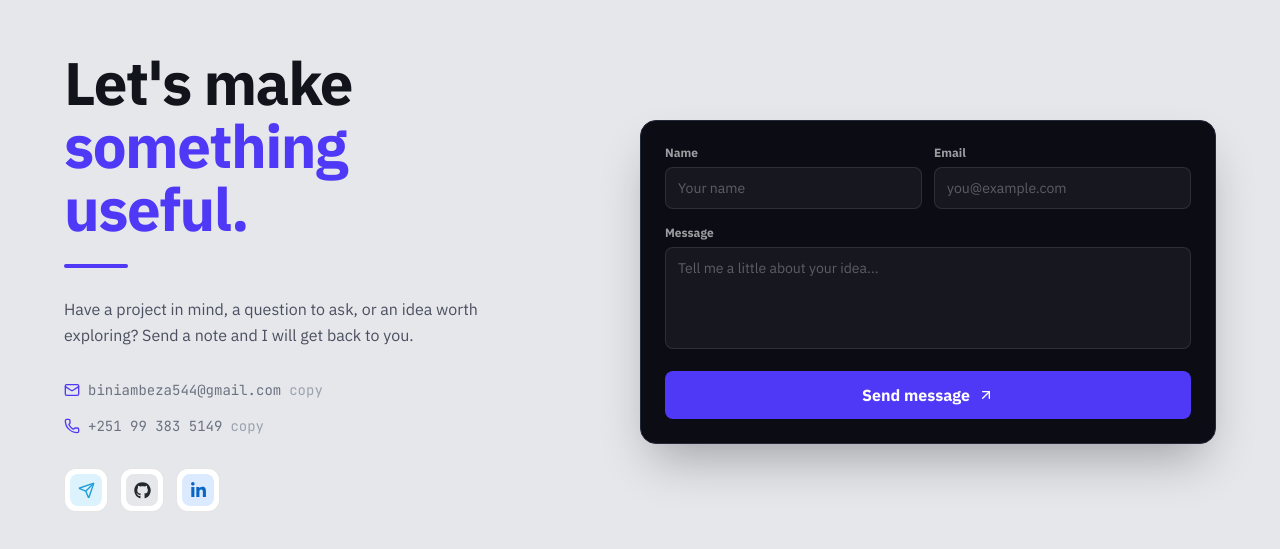
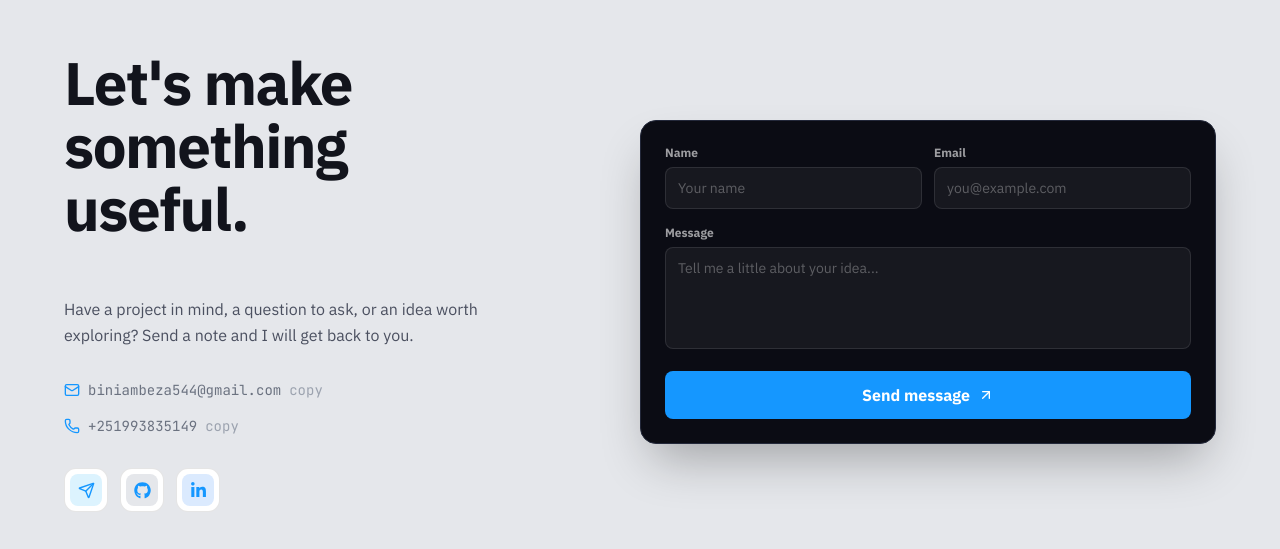
Before and after one commit to biniambeza/my-latest-portfolio, a React (Vite) app: page / in a window 1280 px wide. Shown: the part 5094-5643 px from the top of the page. Built offline with nearby package versions, Linux system fonts and the light colour scheme.

Commit message:
final product

```diff
--- a/src/components/CertificateCard.jsx
+++ b/src/components/CertificateCard.jsx
@@ -13,7 +13,7 @@ export default function CertificateCard({ certificate }) {
     .toUpperCase();
 
   const CardInner = (
-    <div className="group relative h-full flex flex-col bg-white dark:bg-zinc-900 rounded-2xl border border-black/10 dark:border-zinc-800 p-3 md:p-4 shadow-sm transition-all duration-500 hover:-translate-y-2 hover:shadow-xl hover:shadow-indigo-500/10 dark:hover:shadow-indigo-500/10 hover:border-indigo-300 dark:hover:border-indigo-800">
+    <div className="group relative h-full flex flex-col bg-white dark:bg-zinc-900 rounded-2xl border border-black/10 dark:border-zinc-800 p-3 md:p-4 shadow-sm transition-all duration-500 hover:-translate-y-2 hover:shadow-xl hover:shadow-indigo-500/10 dark:hover:shadow-/10 hover:border-[#1597ff]/60 dark:hover:border-[#1597ff]/600">
       <div className="relative flex flex-col h-full">
         <div className="flex items-center justify-between mb-4">
           {image ? (
@@ -52,7 +52,7 @@ export default function CertificateCard({ certificate }) {
         </h3>
         <p className="text-sm text-[#6B7280] dark:text-zinc-400 mb-1 transition-colors">{issuer}</p>
         {link && (
-          <a href={link} target="_blank" rel="noopener noreferrer" className="mt-auto pt-3 md:pt-5 inline-flex items-center gap-1 text-[10px] md:text-xs font-bold uppercase tracking-wider text-accent dark:text-indigo-400 group-hover:text-accent-purple dark:group-hover:text-indigo-300 transition-colors" style={{ fontFamily: "'JetBrains Mono', monospace" }}>
+          <a href={link} target="_blank" rel="noopener noreferrer" className="mt-auto pt-3 md:pt-5 inline-flex items-center gap-1 text-[10px] md:text-xs font-bold uppercase tracking-wider text-accent[#1597ff]/60 group-hover:text-accent-purple dark:group-hover:text-[#1597ff]/600 transition-colors" style={{ fontFamily: "'JetBrains Mono', monospace" }}>
             View credential
             <svg
               width="13"
--- a/src/sections/Contact.jsx
+++ b/src/sections/Contact.jsx
@@ -4,11 +4,11 @@ import { FaGithub, FaLinkedinIn } from "react-icons/fa";
 
 const COMMAND = "$ ./send_message.sh --direct";
 const email = "biniambeza544@gmail.com";
-const phone = "+251 99 383 5149";
+const phone = "+251993835149";
 const socials = [
-  { name: "Telegram", href: "https://t.me/ben_1216", icon: Send, color: "#229ED9", background: "#DCF3FE" },
-  { name: "GitHub", href: "https://github.com/biniambeza", icon: FaGithub, color: "#24292F", background: "#E5E7EB" },
-  { name: "LinkedIn", href: "https://www.linkedin.com/in/biniam-beza/", icon: FaLinkedinIn, color: "#0A66C2", background: "#DBEAFE" },
+  { name: "Telegram", href: "https://t.me/ben_1216", icon: Send, color: "#1597ff", background: "#DCF3FE" },
+  { name: "GitHub", href: "https://github.com/biniambeza", icon: FaGithub, color: "#1597ff", background: "#E5E7EB" },
+  { name: "LinkedIn", href: "https://www.linkedin.com/in/biniam-beza/", icon: FaLinkedinIn, color: "#1597ff", background: "#DBEAFE" },
 ];
 
 export default function Contact() {
@@ -99,11 +99,11 @@ export default function Contact() {
               style={{ fontFamily: "'IBM Plex Sans', sans-serif" }}
             >
               Let's make
-              <span className="block text-indigo-600 dark:text-indigo-400">
+              <span className="block text-[#1597ff]-600 dark:[#1597ff]-600">
                 something useful.
               </span>
             </h2>
-            <div className="w-16 h-1 bg-indigo-600 dark:bg-indigo-400 mb-7 rounded-full" />
+            <div className="w-16 h-1 bg-[#1597ff]/600 dark:[#1597ff]/600 mb-7 rounded-full" />
             <p className="max-w-md text-[#4B5060] dark:text-zinc-400 leading-relaxed mb-8">
               Have a project in mind, a question to ask, or an idea worth
               exploring? Send a note and I will get back to you.
@@ -115,7 +115,7 @@ export default function Contact() {
               className="group flex items-center gap-2 text-sm text-[#6B7280] dark:text-zinc-400 hover:text-[#12141C] dark:hover:text-zinc-200 transition-colors mb-4 focus:outline-none focus-visible:ring-2 focus-visible:ring-[#4F46E5] rounded-md px-1 -mx-1"
               style={{ fontFamily: "'JetBrains Mono', monospace" }}
             >
-              <Mail size={16} className="text-indigo-600 dark:text-indigo-400" />
+              <Mail size={16} className="text-[#1597ff] dark:text-[#1597ff]" />
               {email}
               <span className="inline-flex items-center gap-1 text-[#9CA3AF] dark:text-zinc-500 group-hover:text-[#4B5563] dark:group-hover:text-zinc-300">
                 {copied ? (
@@ -131,10 +131,10 @@ export default function Contact() {
             <button
               onClick={handlePhoneCopy}
               aria-live="polite"
-              className="group flex items-center gap-2 text-sm text-[#6B7280] dark:text-zinc-400 hover:text-[#12141C] dark:hover:text-zinc-200 transition-colors mb-8 focus:outline-none focus-visible:ring-2 focus-visible:ring-[#4F46E5] rounded-md px-1 -mx-1"
+              className="group flex items-center gap-2 text-sm text-[#6B7280] dark:text-zinc-400 hover:text-[#12141C] dark:hover:text-zinc-200 transition-colors mb-8 focus:outline-none focus-visible:ring-2 focus-visible:ring-[#1597ff] rounded-md px-1 -mx-1"
               style={{ fontFamily: "'JetBrains Mono', monospace" }}
             >
-              <Phone size={16} className="text-indigo-600 dark:text-indigo-400" />
+              <Phone size={16} className="text-[#1597ff] dark:text-[#1597ff]/600" />
               {phone}
               <span className="inline-flex items-center gap-1 text-[#9CA3AF] dark:text-zinc-500 group-hover:text-[#4B5563] dark:group-hover:text-zinc-300">
                 {phoneCopied ? (
@@ -188,7 +188,7 @@ export default function Contact() {
                     name="name"
                     type="text"
                     placeholder="Your name"
-                    className="w-full rounded-lg border border-white/10 bg-white/5 px-3 py-2.5 text-sm text-white placeholder:text-white/30 outline-none focus:border-indigo-400 focus:bg-white/10 transition-colors"
+                    className="w-full rounded-lg border border-white/10 bg-white/5 px-3 py-2.5 text-sm text-white placeholder:text-white/30 outline-none focus:border-[#1597ff]/600 focus:bg-white/10 transition-colors"
                   />
                 </label>
                 <label className="text-left">
@@ -200,7 +200,7 @@ export default function Contact() {
                     name="senderEmail"
                     type="email"
                     placeholder="you@example.com"
-                    className="w-full rounded-lg border border-white/10 bg-white/5 px-3 py-2.5 text-sm text-white placeholder:text-white/30 outline-none focus:border-indigo-400 focus:bg-white/10 transition-colors"
+                    className="w-full rounded-lg border border-white/10 bg-white/5 px-3 py-2.5 text-sm text-white placeholder:text-white/30 outline-none focus:border-[#1597ff]/600 focus:bg-white/10 transition-colors"
                   />
                 </label>
               </div>
@@ -219,7 +219,7 @@ export default function Contact() {
               <button
                 type="submit"
                 disabled={sending}
-                className="group w-full inline-flex items-center justify-center gap-2 bg-indigo-600 hover:bg-indigo-500 disabled:opacity-70 disabled:cursor-wait text-white px-6 py-3 rounded-lg font-bold transition-colors duration-300 focus:outline-none focus-visible:ring-2 focus-visible:ring-white/50"
+                className="group w-full inline-flex items-center justify-center gap-2 bg-[#1597ff] hover:bg-[#1597ff] disabled:opacity-70 disabled:cursor-wait text-white px-6 py-3 rounded-lg font-bold transition-colors duration-300 focus:outline-none focus-visible:ring-2 focus-visible:ring-white/50"
               >
                 {sending ? "Opening your email app…" : "Send message"}
                 {!sending && (
```
